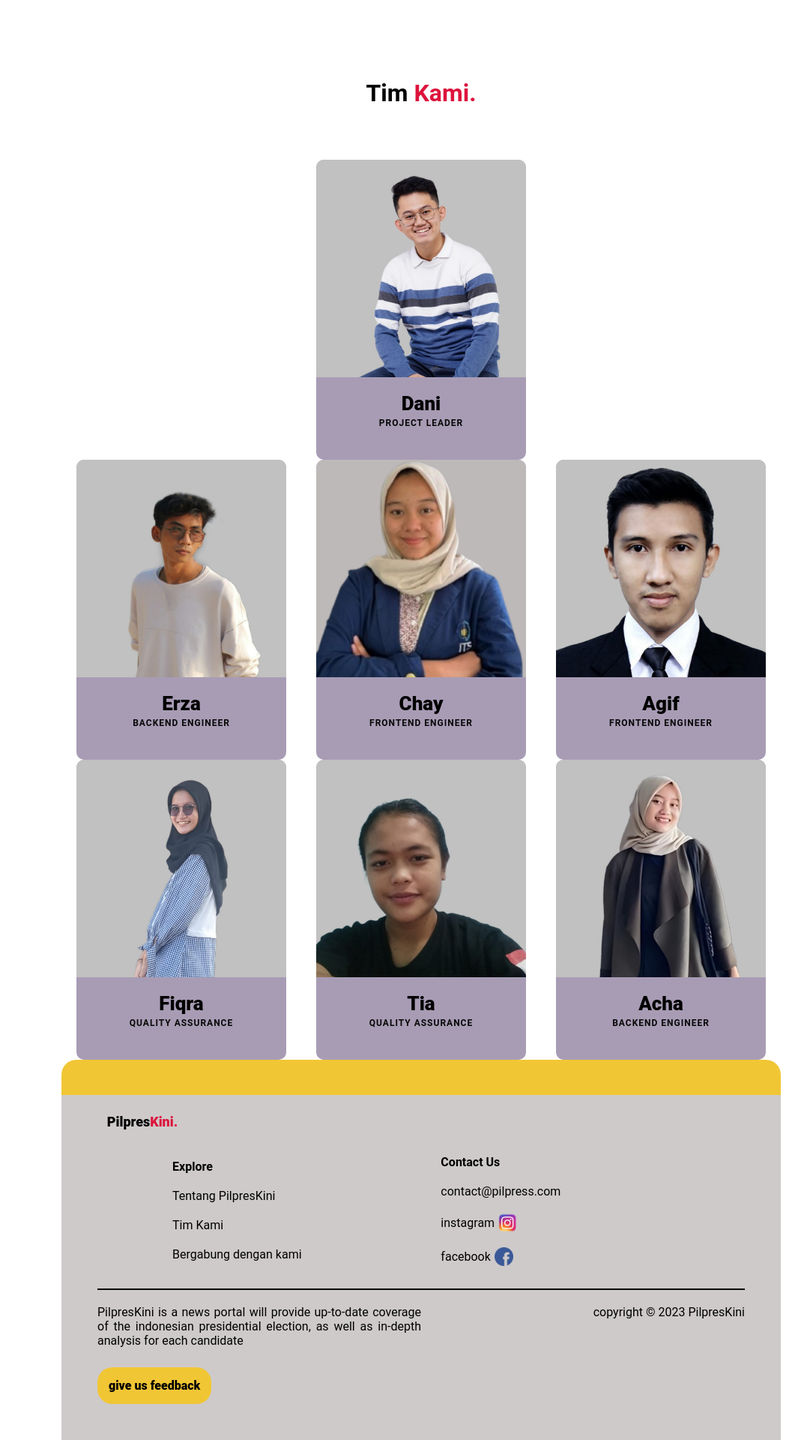
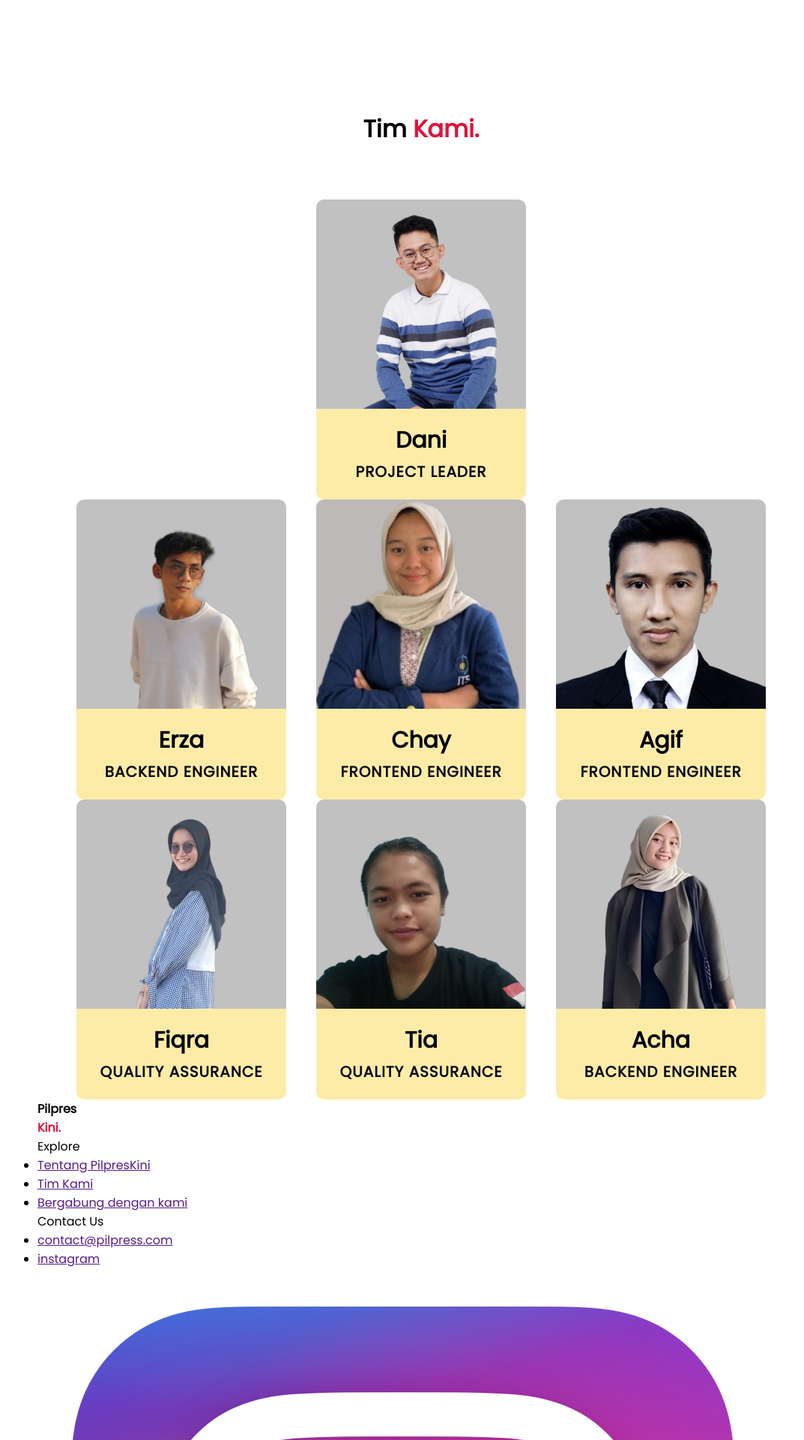
Before and after one commit to Kampus-Merdeka-Software-Engineering/FE-2-Jakarta-27, a PHP site: page /about.html in a window 1280 px wide. Shown: the part 600-2520 px from the top of the page at 75% size, without its empty margins (78-1151 px from the left). Run offline with PHP 8.4, Linux system fonts and the light colour scheme.

Commit message:
Update about lagi.css

```diff
--- a/css/about.css
+++ b/css/about.css
@@ -31,7 +31,7 @@
   width: 100%;
   display: flex;
   justify-content: space-between;
-  border-bottom: solid rgb(228, 227, 227) 3px;
+  border-bottom: solid rgb(130, 59, 59) 3px;
 }
 
 nav {
@@ -82,7 +82,7 @@
   margin: 0;
   padding: 0;
   box-sizing: border-box;
-  font-family: "Roboto", cursive;
+  font-family: "Poppins", cursive;
 }
 
 .containercard {
@@ -102,7 +102,7 @@
 }
 
 .heading {
-  font-size: 26px;
+  font-size: 40px;
   margin: 20px 0;
   text-align: center;
 }
@@ -118,7 +118,7 @@
 .card {
   width: 280px;
   height: 400px;
-  background-color: rgb(168, 156, 181);
+  background-color: rgba(251, 220, 96, 0.545);
   display: flex;
   flex-direction: column;
   border-radius: 10px;
@@ -143,12 +143,12 @@
 }
 
 .profile-name {
-  font-size: 26px;
+  font-size: 30px;
   font-weight: 900;
   margin-bottom: 4px;
 }
 .job-title {
-  font-size: 12px;
+  font-size: 20px;
   font-weight: 700;
   letter-spacing: 1px;
   color: #080808;
@@ -162,98 +162,56 @@
 }
 
 
-/* Footer */
-footer {
-  position: relative;
-  height: 470px;
-  background-color: rgb(241, 198, 53);
-  border-top-left-radius: 20px;
-  border-top-right-radius: 20px;
-}
-.footerdesign {
-  position: relative;
-  bottom: 10%;
-  height: 480px;
-  background-color: rgb(206, 202, 202);
-  top: 10%;
-  justify-content: center;
-  display: flex;
-}
-.containerfoot {
-  width: 90%;
-}
-.logo3 {
-  position: relative;
-  display: flex;
-  height: 50px;
-  width: 100px;
-  align-items: center;
-  justify-content: center;
-  margin-left: 10px;
-  font-size: 2ch;
+/* Footer Properties */
+
+.footer {
+  width: 100%;
+  font-family: 'Poppins', sans-serif;
+  background-color: #DDDDDD;
+  color: #000;
+  padding: 30px 0;
 }
 
-.logo3 .logo1,
-.logo3 .logo2 {
+.footercontainer {
+  width: 100%;
+  margin: 0 auto;
+  padding: 0 50px;
+}
+
+.footer-content {
+text-align: left;
+width: 50%;
+}
+
+.social-icons {
+  text-align: left;
+  list-style: none;
+  padding: 0;
+  margin: 0;
+}
+
+.social-icons li {
+  display: inline-block;
+  margin-right: 10px;
+}
+
+.social-icons li:last-child {
+  margin-right: 0;
+}
+
+.social-icons a {
+  color: #000;
+  text-decoration: none;
+  font-size: 20px;
+}
+
+.footer-bottom {
+  margin-top: 20px;
+  border-top: solid 2px black;
+  display: grid;
+  grid-template-columns: 50% 50%;
+}
+
+.footer-bottom p, .footer-social {
   margin-top: 20px;
 }
-
-.contact {
-  display: flex;
-  justify-content: space-between;
-  height: auto;
-  width: 60%;
-  margin-left: 100px;
-  margin-top: 30px;
-  margin-bottom: 20px;
-  align-items: center;
-}
-.explore,
-.contacts {
-  font-weight: bold;
-}
-.explore li,
-.contacts li {
-  position: relative;
-  list-style: none;
-  font-weight: 400;
-  margin-bottom: 10px;
-  margin-top: 20px;
-}
-.contacts a img {
-  height: 25px;
-  width: 25px;
-  margin-left: 5px;
-}
-.explore li a,
-.contacts li a {
-  display: flex;
-  align-items: center;
-  text-decoration: none;
-  color: black;
-}
-
-.copyright {
-  height: 120px;
-  border-top: solid 2px black;
-  display: flex;
-  justify-content: space-between;
-}
-.p1,
-.p2 {
-  margin-top: 20px;
-}
-.copyright .p1 {
-  text-align: justify;
-  width: 50%;
-}
-.feedback a {
-  background-color: rgb(241, 198, 53);
-  text-decoration: none;
-  padding: 15px;
-  border-radius: 20px;
-  color: black;
-  font-weight: 800;
-}
-
-/* additional */
```
